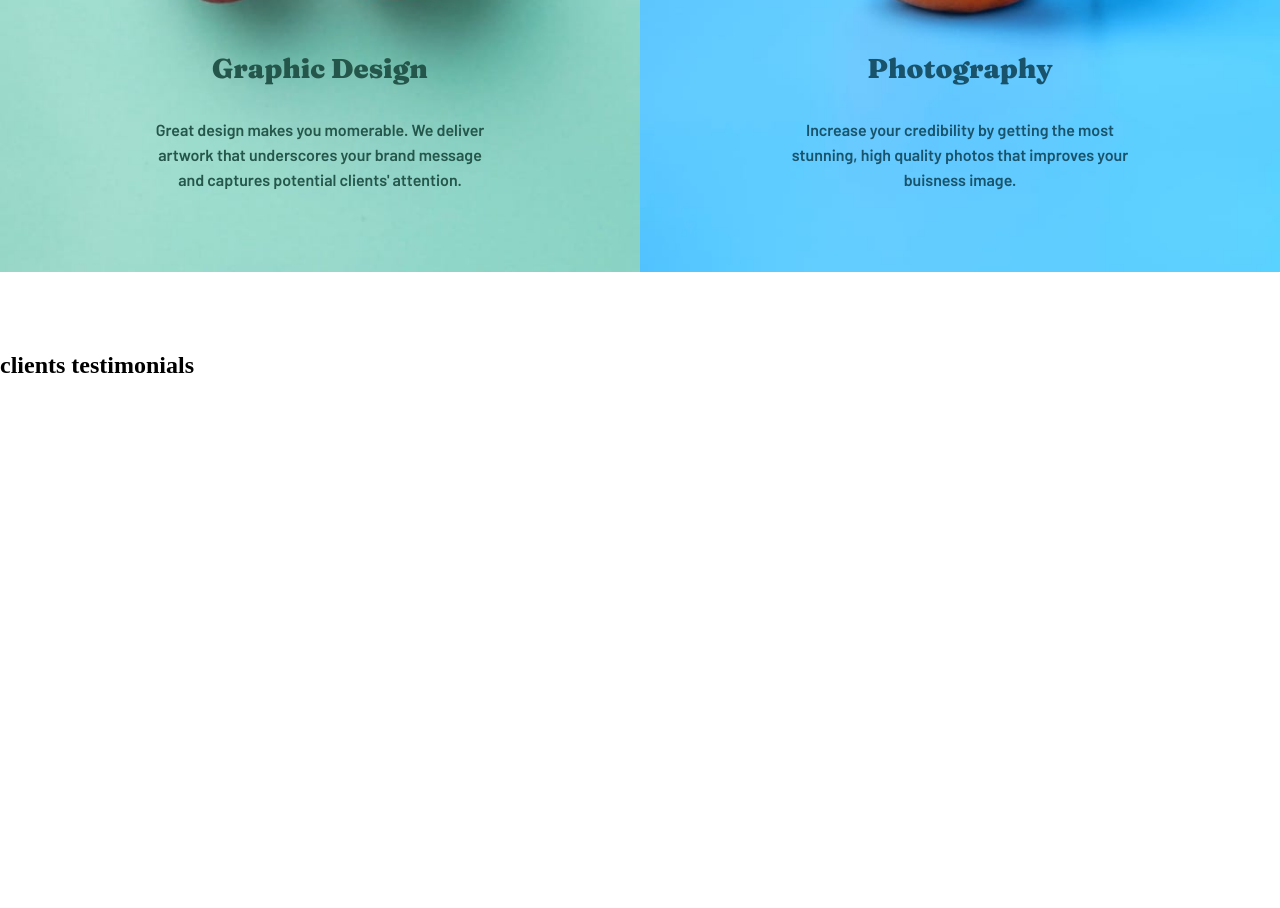
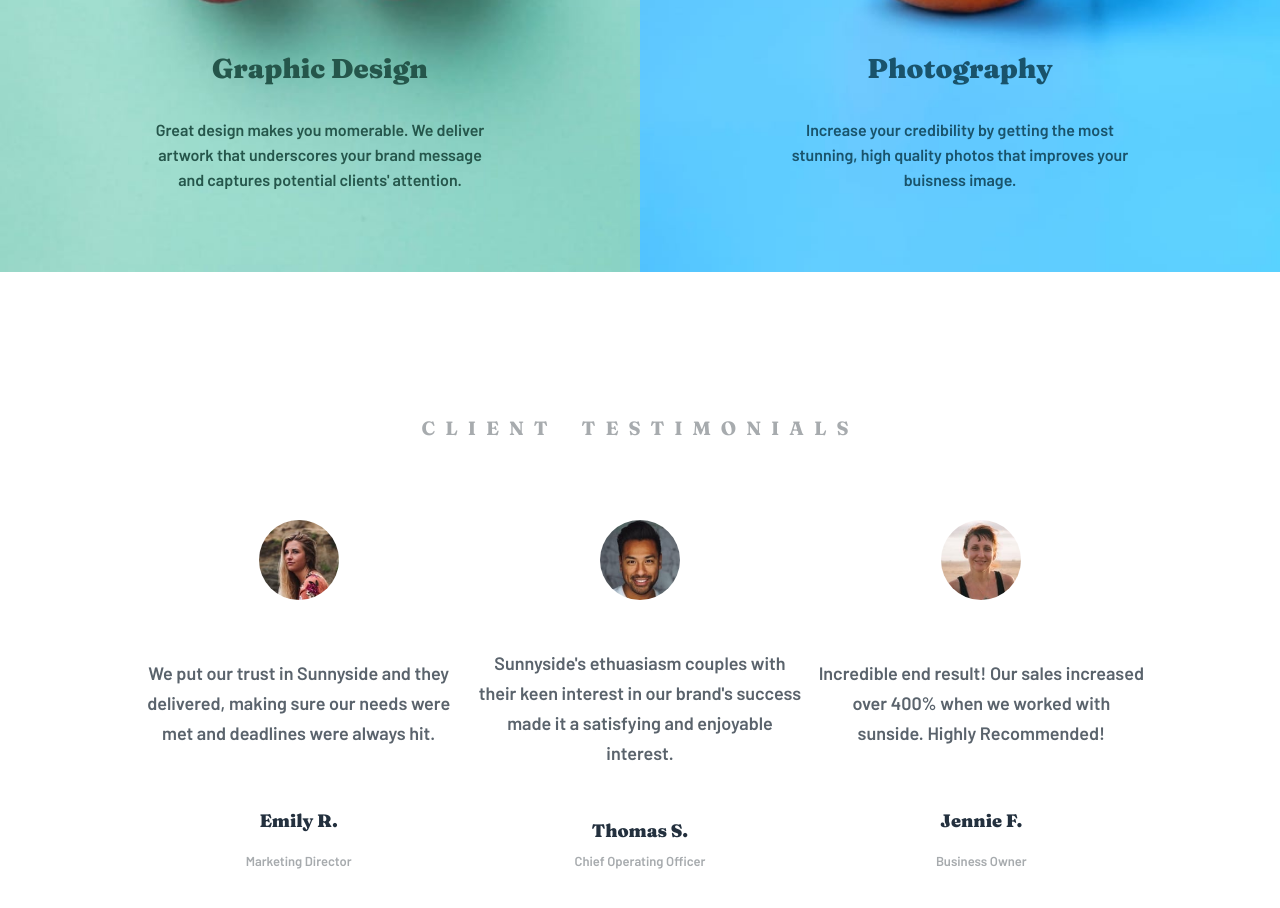
Before and after one commit to osas2211/sunside-agency, a website: page index.html in a window 1280 px wide. Shown: the part 2140-3048 px from the top of the page. Before the commit the page ends 2519 px from the top, so only its background shows below. Drawn offline with Linux system fonts and the light colour scheme.

Commit message:
testimonial

```diff
--- a/index.html
+++ b/index.html
@@ -76,8 +76,51 @@
 
     </section>
 
-    <section class="testimonial mt-5">
-        <h2>clients testimonials</h2>
+    <section class="testimonial">
+        <h2 class="mb-5">client testimonials</h2>
+        <div class="testimonial-grid">
+            <div class="client">
+                <div class="profile-img mb-3">
+                    <img src="images/image-emily.jpg" alt="image-emily">
+                </div>
+
+                <p class="mb-3">
+                    We put our trust in Sunnyside and they delivered, making sure our needs were met and deadlines were always hit.
+                </p>
+                <p class="mb bold">Emily R.</p>
+                <p class="faint">
+                    marketing director
+                </p>
+            </div>
+
+            <div class="client">
+                <div class="profile-img mb-3">
+                    <img src="images/image-thomas.jpg" alt="image-emily">
+                </div>
+
+                <p class="mb-3">
+                    Sunnyside's ethuasiasm couples with their keen interest in our brand's success made it a satisfying and enjoyable interest.
+                </p>
+                <p class="mb bold">Thomas S.</p>
+                <p class="faint">
+                    chief operating officer
+                </p>
+            </div>
+
+            <div class="client">
+                <div class="profile-img mb-3">
+                    <img src="images/image-jennie.jpg" alt="image-emily">
+                </div>
+
+                <p class="mb-3">
+                    Incredible end result! Our sales increased over 400% when we worked with sunside. Highly Recommended!
+                </p>
+                <p class="mb bold">Jennie F.</p>
+                <p class="faint">
+                    business owner
+                </p>
+            </div>
+        </div>
     </section>
 
 
--- a/sass_components/_body.scss
+++ b/sass_components/_body.scss
@@ -52,3 +52,64 @@
 .photography{
     color: $photography-text;
 }
+
+
+.testimonial{
+    text-align: center;
+    margin-top: 9rem;
+    margin-bottom: 8rem;
+    h2{
+        font-size: 1.2rem;
+        font-family: $heading-font;
+        text-transform: uppercase;
+        word-spacing: 10px;
+        letter-spacing: 10px;
+        color: $grayish-blue;
+    }
+
+}
+
+.testimonial-grid{
+    display: grid;
+    grid-template-columns: repeat(3, 1fr);
+    width: 80%;
+    margin: auto;
+
+    .profile-img{
+        width: 5rem;
+        height: 5rem;
+        border-radius: 50%;
+
+        img{
+            height: 100%;
+            width: 100%;
+            border-radius: 50%;
+        }
+    }
+
+    .client{
+        display: flex;
+        flex-direction: column;
+        justify-content: space-between;
+        align-items: center;
+        text-align: center;
+        padding: 0 0.5rem;
+        p{
+            font-family: $primary-font;
+            font-size: 18px;
+            color: $vd-grayish-blue;
+            line-height: 30px;
+        }
+        .bold{
+            font-family: $heading-font;
+            color: $desat-blue;
+            font-weight: 900;
+        }
+
+        .faint{
+            color: $grayish-blue;
+            text-transform: capitalize;
+            font-size: 13px;
+        }
+    }
+}
```
Also changed, not shown: css/style.css.
